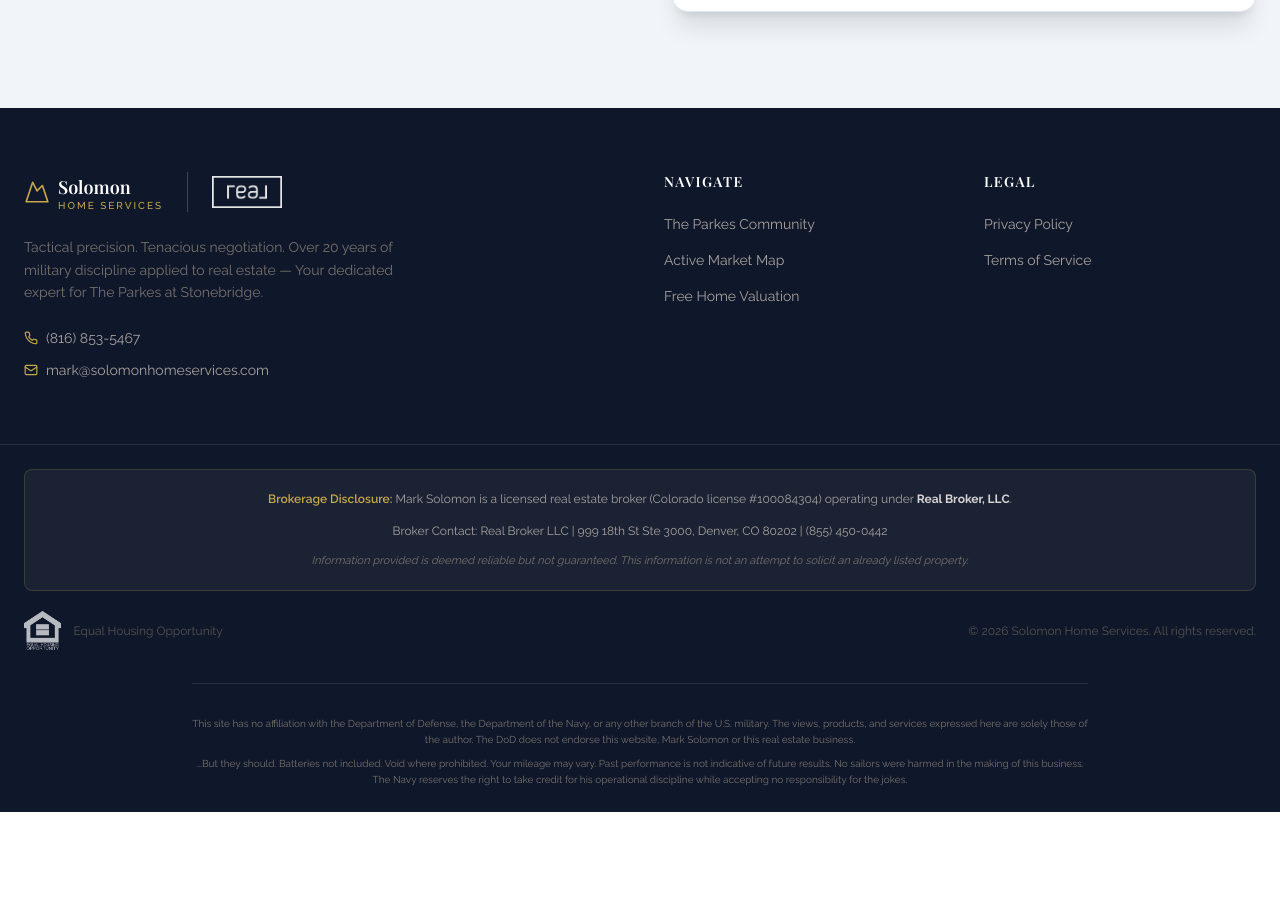
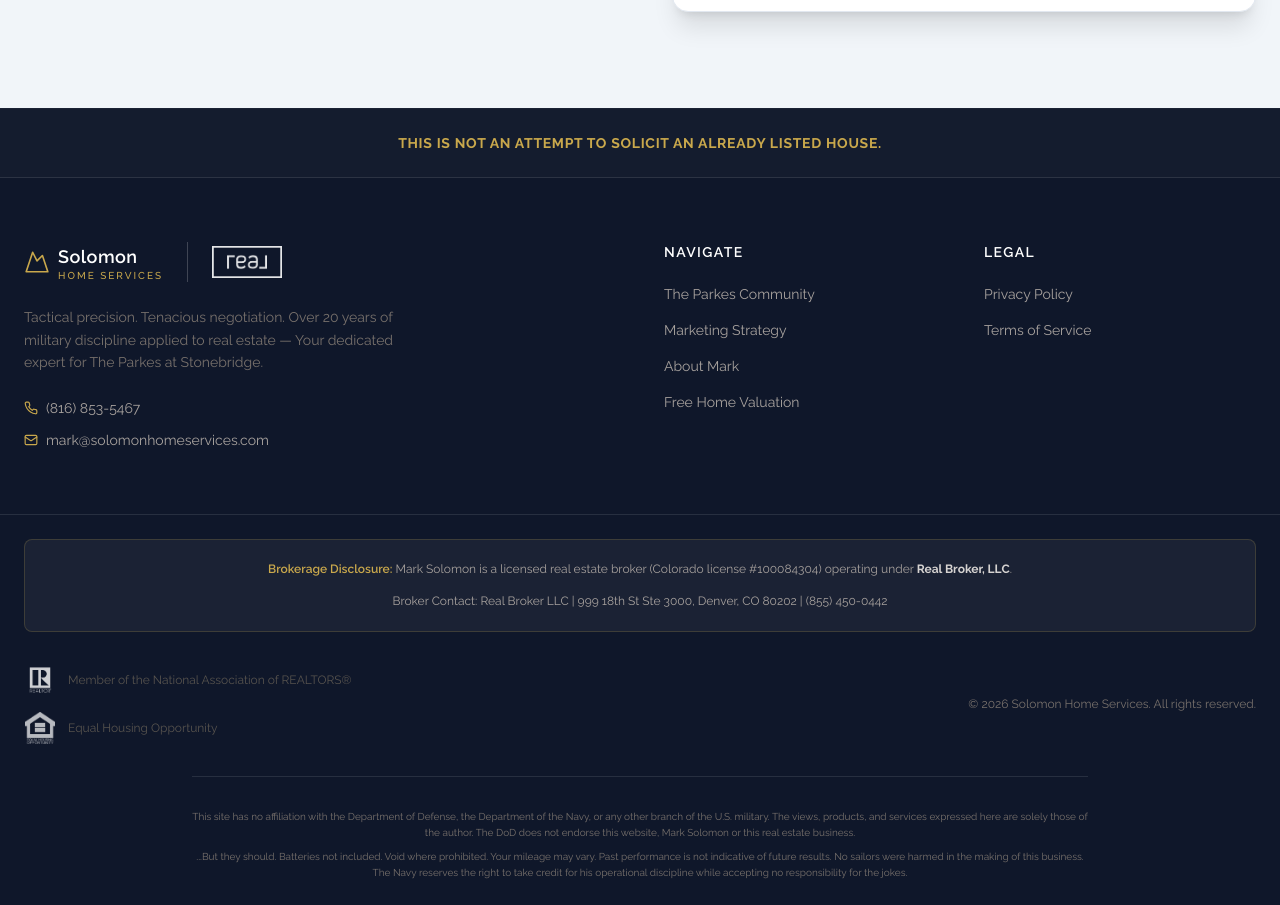
Before and after one commit to lasersolosbd/Parkes-at-Stonebridge-Microsite, a Next.js app: page / in a window 1280 px wide. Shown: the part 3568-4473 px from the top of the page. Before the commit the page ends 4380 px from the top, so only its background shows below. Built offline with nearby package versions, Linux system fonts and the light colour scheme; a web font is replaced by a local one.

Commit message:
Update Footer.tsx

```diff
--- a/components/Footer.tsx
+++ b/components/Footer.tsx
@@ -1,36 +1,38 @@
 "use client";
 
-import Link from "next/link";
-import { Mountain, Phone, Mail, MapPin } from "lucide-react";
+import { Mountain, Phone, Mail } from "lucide-react";
 
 export default function Footer() {
   const currentYear = new Date().getFullYear();
 
   return (
-    <footer className="bg-[#0f172a] text-stone-400">
+    <footer className="bg-[#0f172a] text-stone-400 border-t border-white/[0.05] relative z-10">
+
+      {/* Top Disclaimer Header - Center Aligned Bold Statement */}
+      <div className="w-full border-b border-white/10 py-6 px-6 bg-white/[0.02]">
+        <p className="text-center text-sm text-[#c9a84c] font-black uppercase tracking-wider max-w-4xl mx-auto">
+          This is not an attempt to solicit an already listed house.
+        </p>
+      </div>
+
       <div className="max-w-7xl mx-auto px-6 py-16 grid grid-cols-1 md:grid-cols-2 lg:grid-cols-4 gap-12">
-        {/* Brand Column with Co-Branding Rules */}
+        {/* Column 1: Brand & Brokerage Compliance */}
         <div className="lg:col-span-2">
-
-          {/* CO-BRANDING LOGOS */}
           <div className="flex items-center gap-6 mb-6">
-            {/* Your Logo */}
-            <Link href="/" className="flex items-center gap-2 hover:opacity-80 transition-opacity">
+            <div className="flex items-center gap-2">
               <Mountain size={26} className="text-[#c9a84c]" strokeWidth={1.5} />
               <div className="flex flex-col leading-none">
-                <span className="text-white text-lg font-semibold font-display">
+                <span className="text-white text-lg font-semibold tracking-wide">
                   Solomon
                 </span>
                 <span className="text-[#c9a84c] text-[10px] tracking-[0.2em] uppercase font-medium">
                   Home Services
                 </span>
               </div>
-            </Link>
+            </div>
 
-            {/* Separator Line per Real Broker Rules */}
             <div className="w-px h-10 bg-white/20"></div>
 
-            {/* Real Broker Logo */}
             <div className="flex items-center">
               <img
                 src="/real-broker-logo-light.png"
@@ -57,34 +59,27 @@ export default function Footer() {
           </div>
         </div>
 
-        {/* Quick Links */}
+        {/* Column 2: Internal Mapping Layout Points */}
         <div>
-          <h4 className="text-white text-sm font-semibold tracking-widest uppercase mb-5 font-display">
+          <h4 className="text-white text-sm font-semibold tracking-widest uppercase mb-5">
             Navigate
           </h4>
           <ul className="flex flex-col gap-3">
-            {[
-              { href: "/#hero", label: "The Parkes Community" },
-              { href: "/#map", label: "Active Market Map" },
-              { href: "/#contact", label: "Free Home Valuation" }
-            ].map((link) => (
-              <li key={link.href}>
-                <Link href={link.href} className="text-sm text-stone-400 hover:text-[#c9a84c] transition-colors duration-200">
-                  {link.label}
-                </Link>
-              </li>
-            ))}
+            <li><a href="#" className="text-sm text-stone-400 hover:text-[#c9a84c] transition-colors duration-200">The Parkes Community</a></li>
+            <li><a href="https://www.solomonhomeservices.com/#strategy" target="_blank" rel="noopener noreferrer" className="text-sm text-stone-400 hover:text-[#c9a84c] transition-colors duration-200">Marketing Strategy</a></li>
+            <li><a href="https://www.solomonhomeservices.com/#about" target="_blank" rel="noopener noreferrer" className="text-sm text-stone-400 hover:text-[#c9a84c] transition-colors duration-200">About Mark</a></li>
+            <li><a href="https://www.solomonhomeservices.com/#contact" target="_blank" rel="noopener noreferrer" className="text-sm text-stone-400 hover:text-[#c9a84c] transition-colors duration-200">Free Home Valuation</a></li>
           </ul>
         </div>
 
-        {/* Legal Links */}
+        {/* Column 3: Global Domain Engine Hooks */}
         <div>
-          <h4 className="text-white text-sm font-semibold tracking-widest uppercase mb-5 font-display">
+          <h4 className="text-white text-sm font-semibold tracking-widest uppercase mb-5">
             Legal
           </h4>
           <ul className="flex flex-col gap-3">
-            <li><Link href="/privacy" className="text-sm text-stone-400 hover:text-[#c9a84c]">Privacy Policy</Link></li>
-            <li><Link href="/terms" className="text-sm text-stone-400 hover:text-[#c9a84c]">Terms of Service</Link></li>
+            <li><a href="https://www.solomonhomeservices.com/privacy" target="_blank" rel="noopener noreferrer" className="text-sm text-stone-400 hover:text-[#c9a84c] transition-colors">Privacy Policy</a></li>
+            <li><a href="https://www.solomonhomeservices.com/terms" target="_blank" rel="noopener noreferrer" className="text-sm text-stone-400 hover:text-[#c9a84c] transition-colors">Terms of Service</a></li>
           </ul>
         </div>
       </div>
@@ -92,7 +87,7 @@ export default function Footer() {
       {/* CREC Compliance Bar & Disclaimer */}
       <div className="border-t border-white/10">
         <div className="max-w-7xl mx-auto px-6 py-6">
-          <div className="bg-white/5 border border-[#c9a84c]/20 rounded-lg px-5 py-5 mb-5 space-y-3">
+          <div className="bg-white/5 border border-[#c9a84c]/20 rounded-lg px-5 py-5 mb-8 space-y-3">
             <p className="text-center text-xs text-stone-400 leading-relaxed">
               <span className="text-[#c9a84c] font-semibold">Brokerage Disclosure:</span>{" "}
               Mark Solomon is a licensed real estate broker (Colorado license #100084304) operating under{" "}
@@ -101,22 +96,32 @@ export default function Footer() {
             <p className="text-center text-xs text-stone-400 leading-relaxed">
                Broker Contact: Real Broker LLC | 999 18th St Ste 3000, Denver, CO 80202 | (855) 450-0442
             </p>
-            <p className="text-center text-[11px] text-stone-500 italic">
-              Information provided is deemed reliable but not guaranteed. This information is not an attempt to solicit an already listed property.
+          </div>
+
+          <div className="flex flex-col md:flex-row items-center justify-between gap-6 text-xs text-stone-600 mb-8">
+            {/* COMPLIANCE GRAPHICS ASSET FLAGS */}
+            <div className="flex flex-col items-center md:items-start gap-4">
+              <div className="flex items-center gap-3">
+                <div className="w-8 flex justify-center">
+                  <img src="/nar_membershipmark_white.png" alt="REALTOR® Logo" className="h-8 object-contain opacity-80" />
+                </div>
+                <span>Member of the National Association of REALTORS&reg;</span>
+              </div>
+
+              <div className="flex items-center gap-3">
+                <div className="w-8 flex justify-center">
+                  <img src="/equal-housing-opportunity-logo.png" alt="Equal Housing Opportunity" className="h-8 object-contain invert mix-blend-screen opacity-70" />
+                </div>
+                <span>Equal Housing Opportunity</span>
+              </div>
+            </div>
+
+            <p className="text-center text-stone-500">
+              &copy; {currentYear} Solomon Home Services. All rights reserved.
             </p>
           </div>
 
-          <div className="flex flex-col md:flex-row items-center justify-between gap-4 text-xs text-stone-600 mb-8">
-            <div className="flex items-center gap-3">
-              <img src="/equal-housing-opportunity-logo.png" alt="Equal Housing Opportunity" className="h-10 object-contain invert mix-blend-screen opacity-70" />
-              <span>Equal Housing Opportunity</span>
-            </div>
-            <p className="text-center">
-              © {currentYear} Solomon Home Services. All rights reserved.
-            </p>
-          </div>
-
-          {/* THE DoD DISCLAIMER with escaped apostrophes for Vercel build success */}
+          {/* THE DoD DISCLAIMER - Escaped for strict Vercel optimization checks */}
           <div className="pt-8 border-t border-white/10 text-[10px] leading-[1.6] text-stone-500 text-center max-w-4xl mx-auto">
             <p className="mb-2">
               This site has no affiliation with the Department of Defense, the Department of the Navy, or any other branch of the U.S. military. The views, products, and services expressed here are solely those of the author. The DoD does not endorse this website, Mark Solomon or this real estate business.
```
